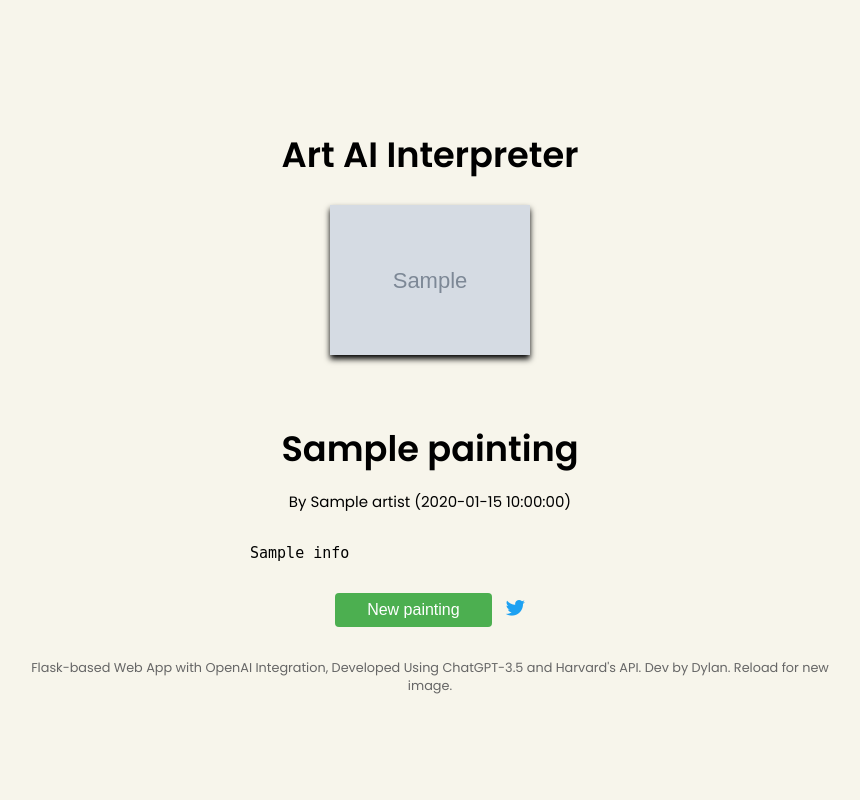
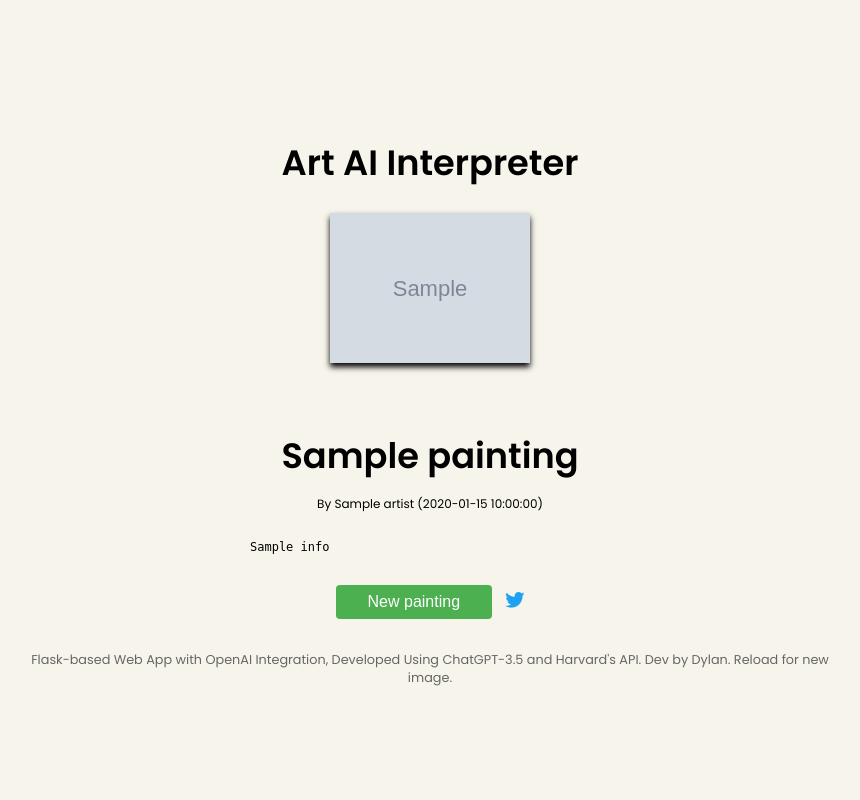
Before and after one commit to demianarc/paintapp, a Flask app: template templates/index.html in a window 1280 px wide. Shown: the whole page, without its empty margins (210-1070 px from the left). Run offline with Flask 2, Linux system fonts and the light colour scheme; the template is opened without the code that fills it: most values are stand-ins (such as "Sample title", 1, 10 or a date in 2020); grey boxes marked "Sample" are stand-in pictures; some libraries are stand-ins or nearby versions.

Commit message:
newrefresh8

```diff
--- a/templates/index.html
+++ b/templates/index.html
@@ -10,7 +10,7 @@
     <style>
         body {
             font-family: 'Poppins', sans-serif;
-            font-size: 15px; /* Adjust as needed */
+            font-size: 12px; /* Adjust as needed */
         }
 
         h1, h2 {
```
